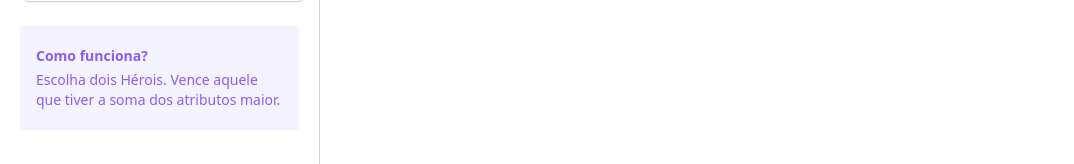
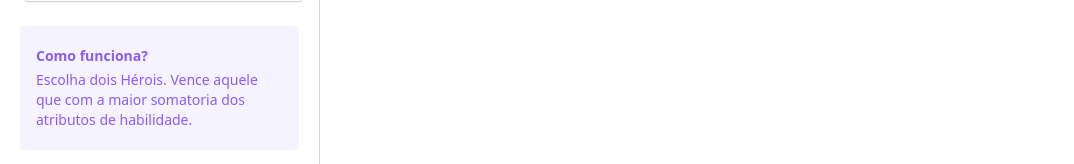
Before and after one commit to rafaelcmarques/desafio-jornada-do-heroi, a Next.js app: page / in a window 1280 px wide. Shown: the part 136-300 px from the top of the page, without its empty margins (0-1074 px from the left). Built offline with nearby package versions, Linux system fonts and the light colour scheme; no server answers.

Commit message:
style: ajustes

```diff
--- a/src/components/Modal/styled.ts
+++ b/src/components/Modal/styled.ts
@@ -54,7 +54,8 @@ export const HeroInfos = styled.div`
   background-color: white;
   width: 256px;
   height: 230px;
-  border-radius: 8px;
+  border-bottom-right-radius: 8px;
+  border-bottom-left-radius: 8px;
 `
 
 export const Title = styled.h1`
--- a/src/components/Sidebar/InformationWidget/index.tsx
+++ b/src/components/Sidebar/InformationWidget/index.tsx
@@ -6,8 +6,8 @@ export function Information() {
           Como funciona?
         </span>
         <p className="text-violet-500 text-sm/5">
-          Escolha dois Hérois. Vence aquele que tiver a soma dos atributos
-          maior.
+          Escolha dois Hérois. Vence aquele que com a maior somatoria dos
+          atributos de habilidade.
         </p>
       </div>
     </div>
```
Also changed, not shown: 1 other file (tests, documents, lock files or other folders).
